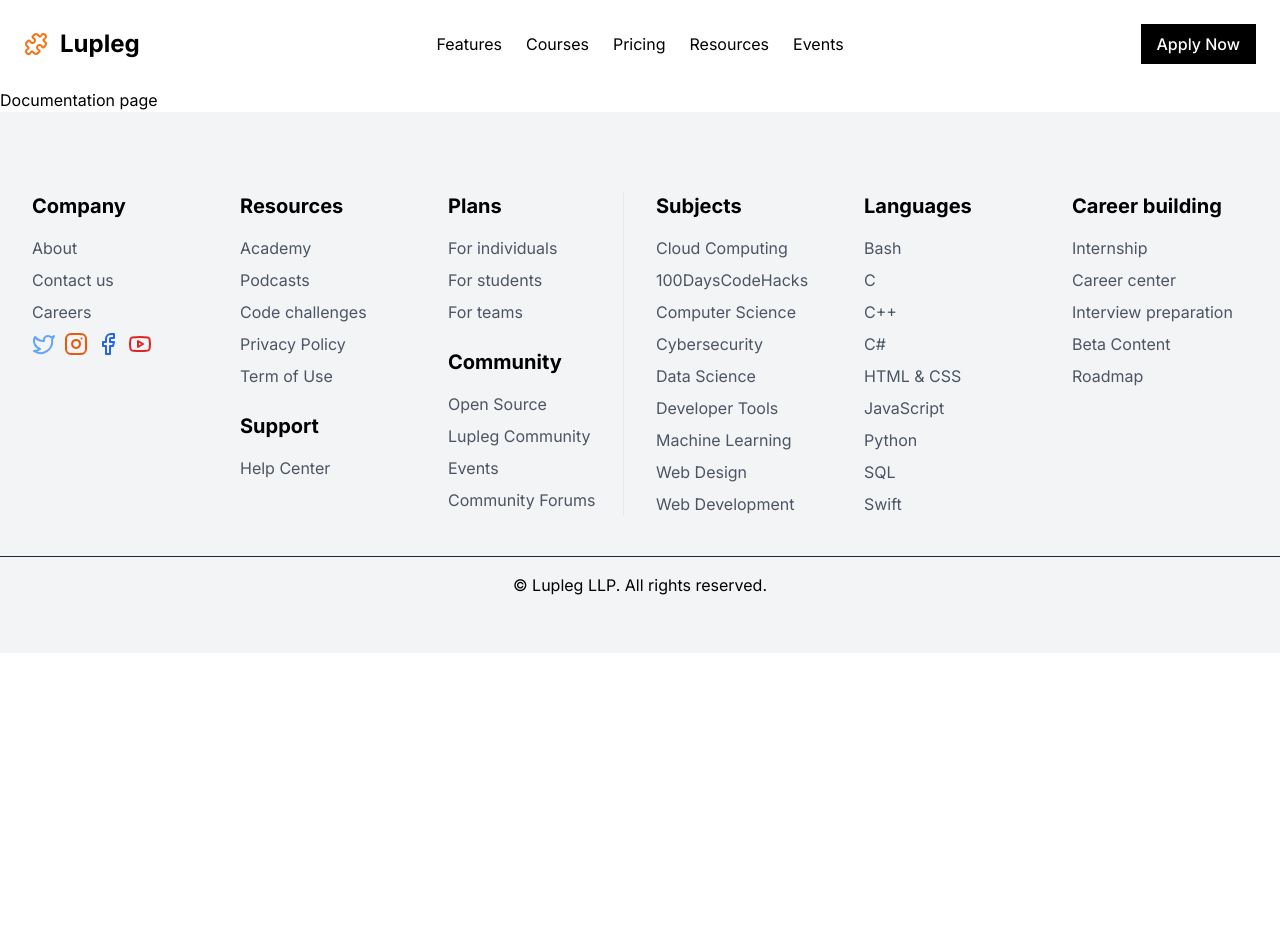
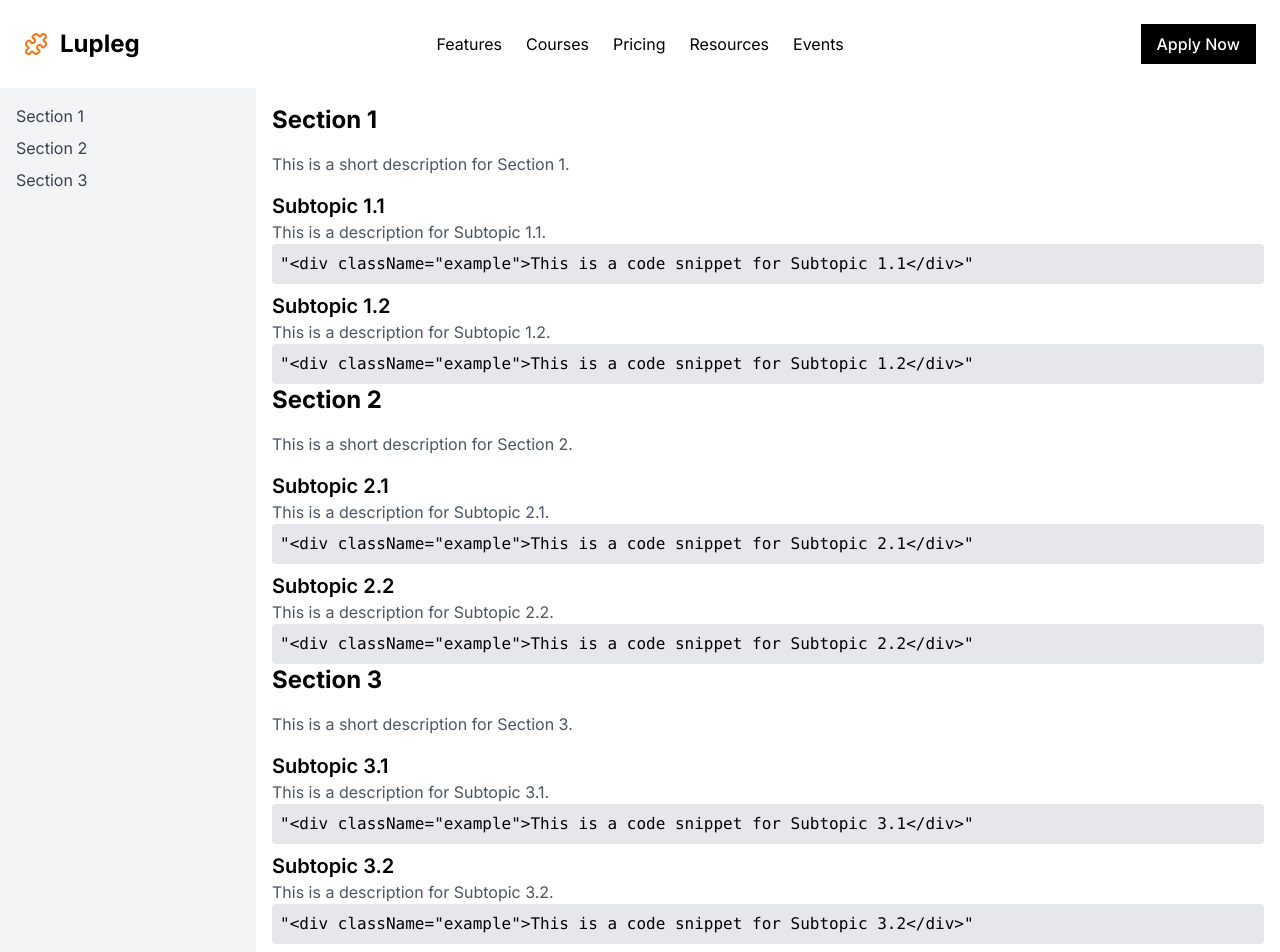
Before and after one commit to Lupleg-dev/React_Tutorials, a Next.js app: page /documentation in a window 1280 px wide. Shown: the top 952 px of the page. Before the commit the page ends 800 px from the top, so only its background shows below. Built offline with nearby package versions, Linux system fonts and the light colour scheme.

Commit message:
updated the side bar

```diff
--- a/app/(learn_more)/documentation/page.js
+++ b/app/(learn_more)/documentation/page.js
@@ -1,9 +1,95 @@
-import React from 'react'
+/**
+ * v0 by Vercel.
+ * @see https://v0.dev/t/yKPfrLzE24M
+ */
+import Link from "next/link"
 
-function page() {
+export default function Component() {
   return (
-    <div> Documentation page</div>
+    <div className="flex min-h-screen">
+      <aside className="w-64 bg-gray-100 dark:bg-gray-800 p-4">
+        <nav>
+          <ul className="space-y-2">
+            <li>
+              <Link className="text-gray-700 dark:text-gray-300" href="#">
+                Section 1
+              </Link>
+            </li>
+            <li>
+              <Link className="text-gray-700 dark:text-gray-300" href="#">
+                Section 2
+              </Link>
+            </li>
+            <li>
+              <Link className="text-gray-700 dark:text-gray-300" href="#">
+                Section 3
+              </Link>
+            </li>
+          </ul>
+        </nav>
+      </aside>
+      <main className="flex-1 p-4">
+        <section className="space-y-4" id="section1">
+          <h2 className="text-2xl font-bold">Section 1</h2>
+          <p className="text-gray-600 dark:text-gray-400">This is a short description for Section 1.</p>
+          <ul className="space-y-2">
+            <li>
+              <h3 className="text-xl font-semibold">Subtopic 1.1</h3>
+              <p className="text-gray-600 dark:text-gray-400">This is a description for Subtopic 1.1.</p>
+              <pre className="p-2 bg-gray-200 dark:bg-gray-700 rounded">
+                {`"<div className="example\">This is a code snippet for Subtopic 1.1</div>"`}
+              </pre>
+            </li>
+            <li>
+              <h3 className="text-xl font-semibold">Subtopic 1.2</h3>
+              <p className="text-gray-600 dark:text-gray-400">This is a description for Subtopic 1.2.</p>
+              <pre className="p-2 bg-gray-200 dark:bg-gray-700 rounded">
+                {`"<div className="example\">This is a code snippet for Subtopic 1.2</div>"`}
+              </pre>
+            </li>
+          </ul>
+        </section>
+        <section className="space-y-4" id="section2">
+          <h2 className="text-2xl font-bold">Section 2</h2>
+          <p className="text-gray-600 dark:text-gray-400">This is a short description for Section 2.</p>
+          <ul className="space-y-2">
+            <li>
+              <h3 className="text-xl font-semibold">Subtopic 2.1</h3>
+              <p className="text-gray-600 dark:text-gray-400">This is a description for Subtopic 2.1.</p>
+              <pre className="p-2 bg-gray-200 dark:bg-gray-700 rounded">
+                {`"<div className="example\">This is a code snippet for Subtopic 2.1</div>"`}
+              </pre>
+            </li>
+            <li>
+              <h3 className="text-xl font-semibold">Subtopic 2.2</h3>
+              <p className="text-gray-600 dark:text-gray-400">This is a description for Subtopic 2.2.</p>
+              <pre className="p-2 bg-gray-200 dark:bg-gray-700 rounded">
+                {`"<div className="example\">This is a code snippet for Subtopic 2.2</div>"`}
+              </pre>
+            </li>
+          </ul>
+        </section>
+        <section className="space-y-4" id="section3">
+          <h2 className="text-2xl font-bold">Section 3</h2>
+          <p className="text-gray-600 dark:text-gray-400">This is a short description for Section 3.</p>
+          <ul className="space-y-2">
+            <li>
+              <h3 className="text-xl font-semibold">Subtopic 3.1</h3>
+              <p className="text-gray-600 dark:text-gray-400">This is a description for Subtopic 3.1.</p>
+              <pre className="p-2 bg-gray-200 dark:bg-gray-700 rounded">
+                {`"<div className="example\">This is a code snippet for Subtopic 3.1</div>"`}
+              </pre>
+            </li>
+            <li>
+              <h3 className="text-xl font-semibold">Subtopic 3.2</h3>
+              <p className="text-gray-600 dark:text-gray-400">This is a description for Subtopic 3.2.</p>
+              <pre className="p-2 bg-gray-200 dark:bg-gray-700 rounded">
+                {`"<div className="example\">This is a code snippet for Subtopic 3.2</div>"`}
+              </pre>
+            </li>
+          </ul>
+        </section>
+      </main>
+    </div>
   )
 }
-
-export default page
```
